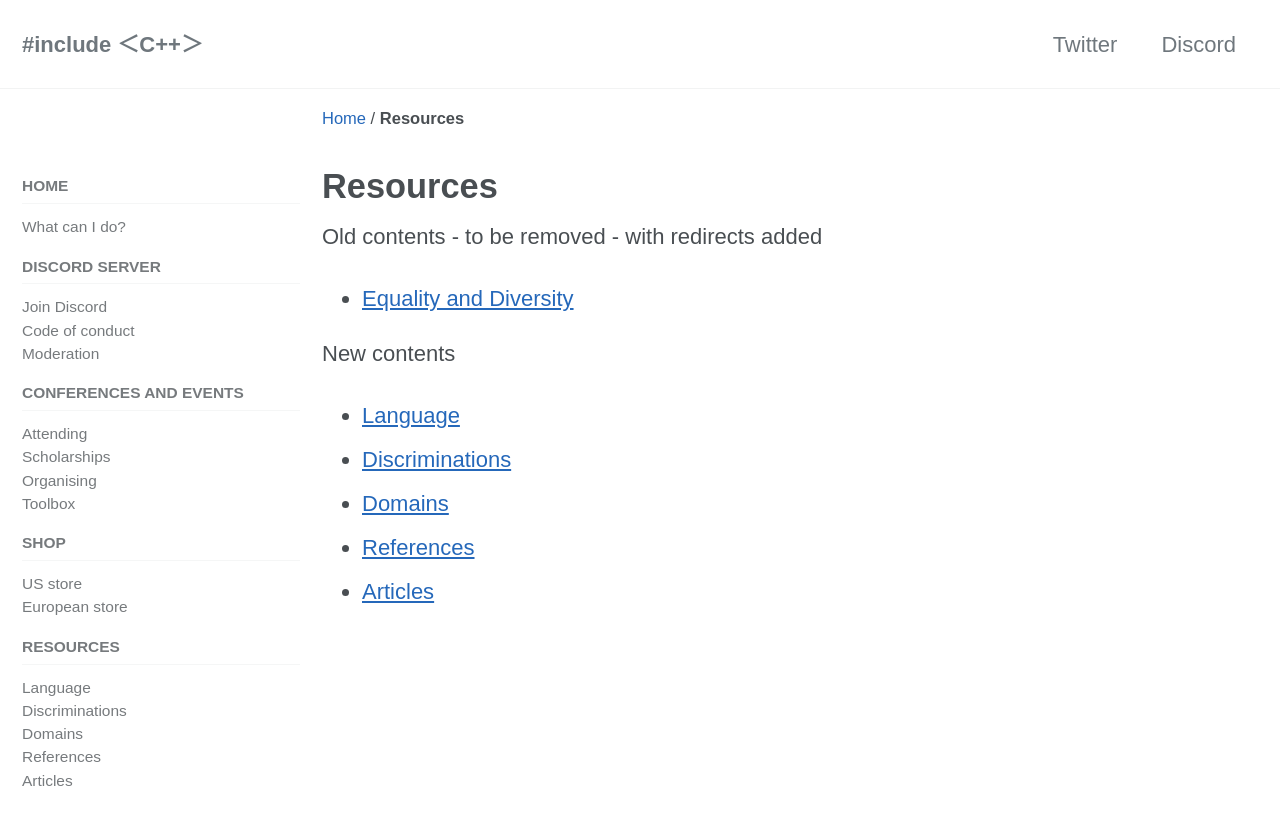
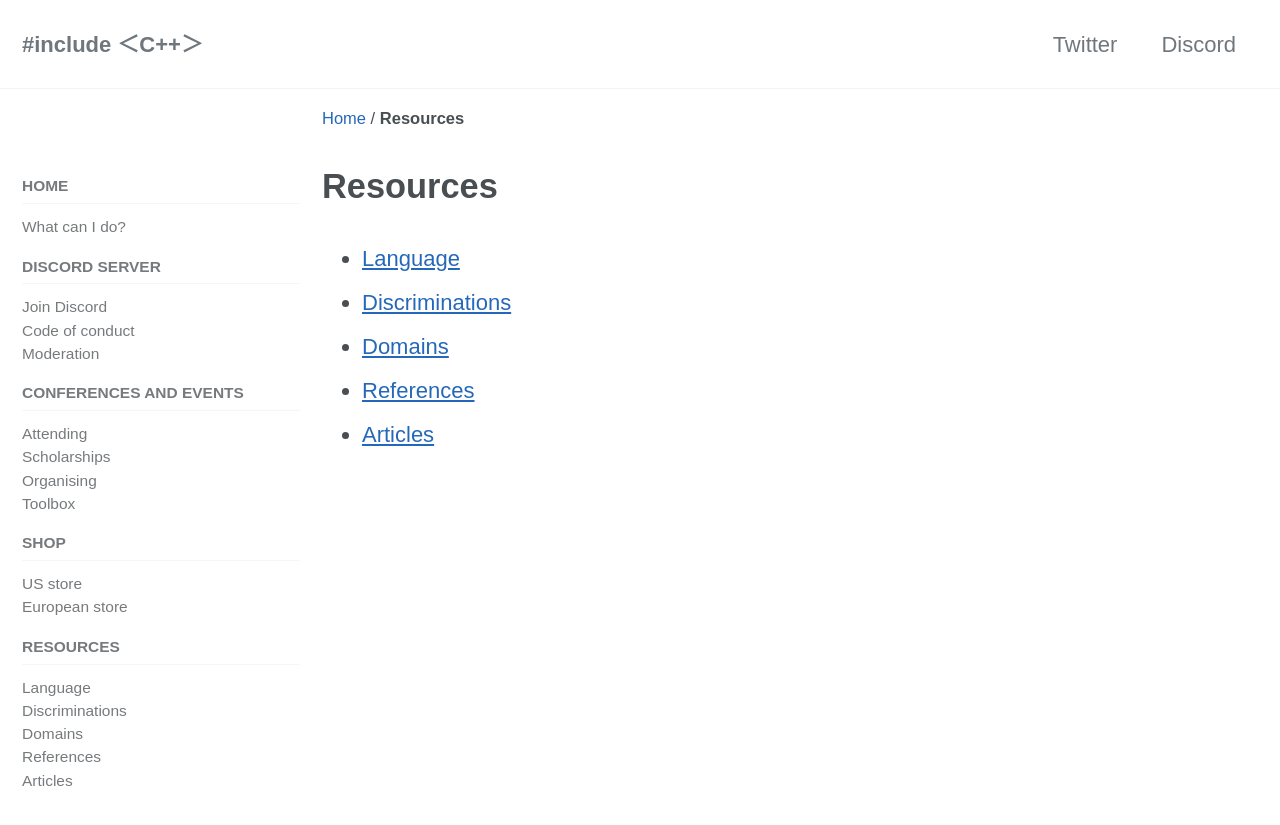
Before and after one commit to include-cpp/include-cpp.github.io, a Jekyll site: the page built from resources/index.md, in a window 1280 px wide and 900 px high. Shown: the top 825 px of the window. Built offline with Jekyll 4.4.1, drawn with Linux system fonts in a browser that asks for light colours; cached includes are drawn as plain includes; nearby versions of some CDN libraries.

Commit message:
Remove last link to old resources page
Co-Authored-By: Kate Gregory <kategregory@users.noreply.github.com>

```diff
--- a/resources/index.md
+++ b/resources/index.md
@@ -2,12 +2,6 @@
 layout: home
 title: Resources
 ---
-
-Old contents - to be removed - with redirects added
-
-* [Equality and Diversity](/resources/equality_and_diversity/)
-
-New contents
 
 * [Language](/resources/language/)
 * [Discriminations](/resources/discriminations/)
```
